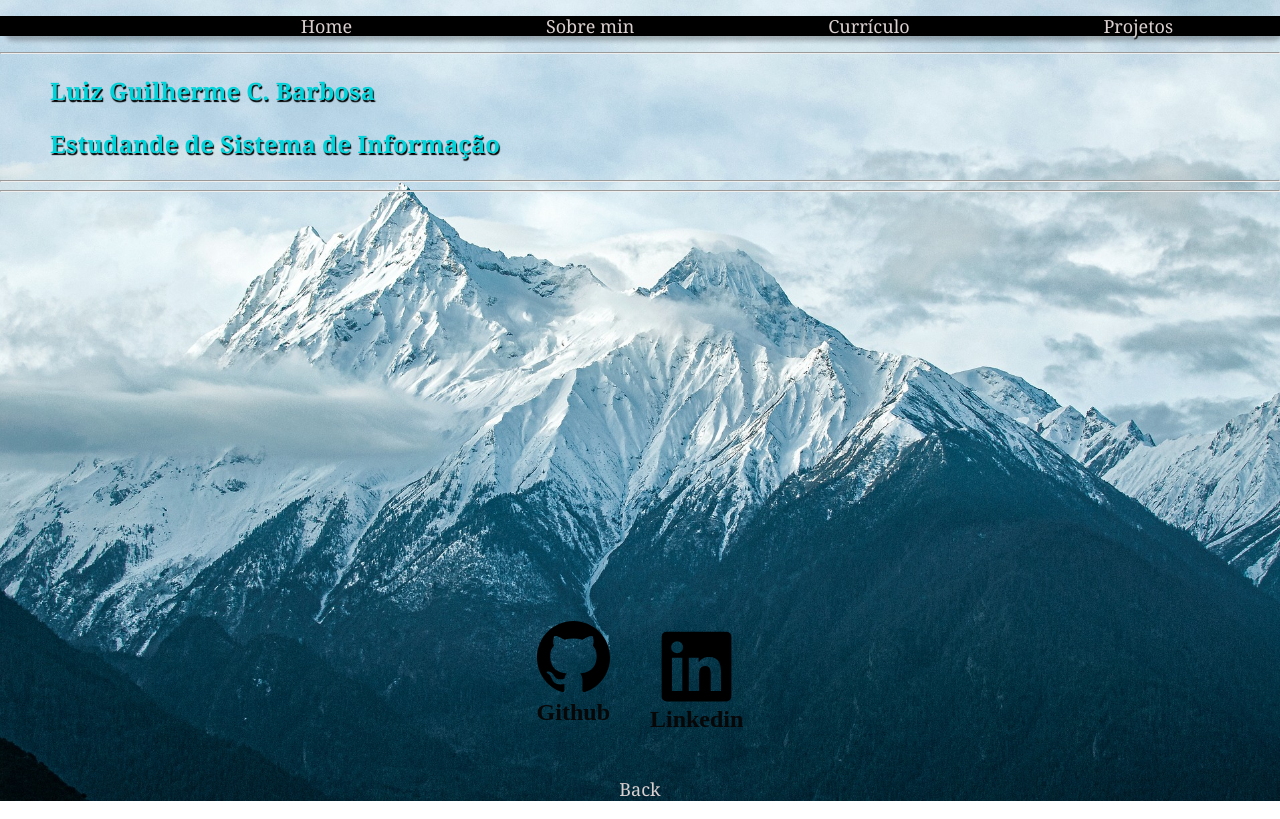
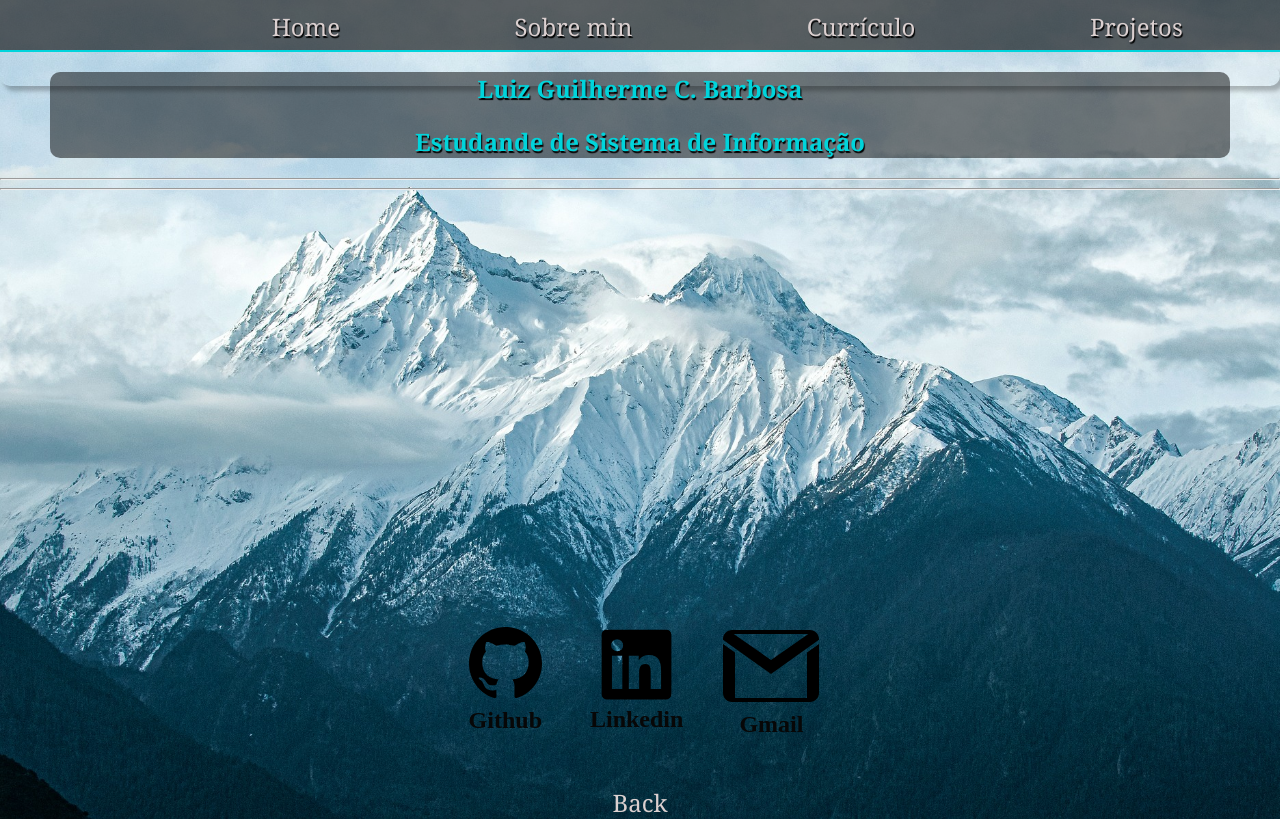
Before and after one commit to LuizGuilhermecb99/Projeto.Site, a plain HTML site: page index.html in a window 1280 px wide. Drawn offline with Linux system fonts and the light colour scheme.

Commit message:
Atualização 21/10

```diff
--- a/index.css
+++ b/index.css
@@ -7,8 +7,11 @@
 }
 
 section[class="comandosInicio"]{
-    background-color: #000;
-    border-bottom: rgba(0, 212, 219);
+    background-color: rgba(0, 0, 0, 0.6);
+    border-bottom: solid 2px rgba(0, 212, 220);
+    height: 30px;
+    text-align: center;
+    padding-top: 50px;
 
 
 }
@@ -24,7 +27,7 @@ html{
 
 ::-webkit-scrollbar{
     width: 5px;
-    background-color: #000;
+    background-color: rgba(0, 0, 0);
 
 }
 
@@ -46,6 +49,19 @@ body{
 
 }
 
+
+
+div[class="name"]{
+
+background-color: rgba(0, 0, 0, 0.5);
+border-radius: 10px;
+box-sizing: content-box;
+
+
+
+
+
+}
 
 
 
@@ -91,12 +107,19 @@ section[class="ButaoBack"]{
 
 
 
+li[class = "link"]{
+
+    padding-bottom: 100px;
 
 
+
+}
+
 a {
-    font-size:large;
+    font-size:x-large;
     color: rgb(219, 208, 208);
     text-decoration: none;
+    text-align: center;
 
 
 }
@@ -194,9 +217,7 @@ h1 {
     display: flex;
     color: rgba(0, 212, 219);
     text-shadow: #000 1px 2px 1px;
-    justify-content: left;
-
-
+    justify-content: center;
 
 
 }
@@ -204,7 +225,7 @@ h2{
     display: flex;
     color: rgb(0, 212, 219);
     text-shadow: #000 1px 2px 1px;
-    justify-content: left;
+    justify-content: center;
 }
 
 h2[class="home"]{
@@ -224,6 +245,12 @@ h3{
 }
 h3[class="Cursos"]{
     padding-top: 10px;
+
+
+}
+h3[class="home"]{
+    padding-top: 10px;
+    text-align: left;
 
 
 }
@@ -276,15 +303,28 @@ footer Image[class="linkedin"]{
     height: 40px;
 
 }
+footer Image[class="Gmail"]{
+    width: 40px;
+    height: 40px;
+
+}
 
 footer a[class="Github"] {
-    margin: 20px;
+    margin: 28px;
     text-align: center;
     text-shadow: none;
     padding-top: 400px;
 }
 footer a[class="linkedin"]{
     margin: 20px;
+    text-align: center;
+    text-shadow: none;
+    padding-top: 400px;
+    box-sizing: none;
+
+}
+footer a[class="Gmail"]{
+    margin: 18px;
     text-align: center;
     text-shadow: none;
     padding-top: 400px;
@@ -304,6 +344,13 @@ footer p[Class="linkedin"] {
     text-shadow: none;
 
 }
+footer p[Class="Gmail"] {
+    margin-top: 1px;
+    color: rgb(7, 7, 7);
+    text-shadow: none;
+
+
+}
 
 
 
--- a/index.html
+++ b/index.html
@@ -13,27 +13,24 @@
     </head>
 
     <body>
-
-
-
         <section class="comandosInicio">
             <nav>
                 <ul>
                     <li class ="Cabecalho" >
 
-                        <li class ="link1">
+                        <li class ="link">
                             <a href wm-nav="main/home.html">Home</a>
                         </li>
 
-                        <li class="link2">
+                        <li class="link">
                             <a href wm-nav ="main/sobre.html">Sobre min</a>
                         </li>
 
-                        <li class ="link3">
+                        <li class ="link">
                             <a href wm-nav ="main/curriculo.html">Currículo</a>
                         </li>
 
-                        <li class ="link4">
+                        <li class ="link">
                             <a href wm-nav="main/projetos.html">Projetos</a>
                         </li>
 
@@ -43,10 +40,6 @@
             </nav>
         </section>
 
-
-
-
-        <hr>
 
             <header>
 
@@ -70,8 +63,12 @@
 
             </header>
 
+
+
             <hr>
             <hr>
+
+
 
             <footer class="RedesSociais">
 
@@ -85,9 +82,18 @@
                     <p class="linkedin"> Linkedin</p>
                 </a>
 
+                <a class="Gmail" href="mailto:luizguilhermecb99@gmail.com" target="_blank" rel="noopener noreferrer">
+                    <img class="Gmail" src="./Image/icons8-gmail.svg"></img>
+                    <p class="linkedin"> Gmail</p>
+                </a>
+
             </footer>
 
+
+
         <div>
+
+
 
             <script>
                 document.querySelectorAll('[wm-nav]').forEach(link => {
@@ -103,11 +109,15 @@
             </script>
 
 
+
+
             <section class="ButaoBack">
                 <a class= "Butao Back" href wm-nav="index.html">Back</a>
 
 
             </section>
+
+
 
 
     </body>
```
Also changed, not shown: main/home.html (+1 -1 lines), Image/icons8-gmail.svg (added).
